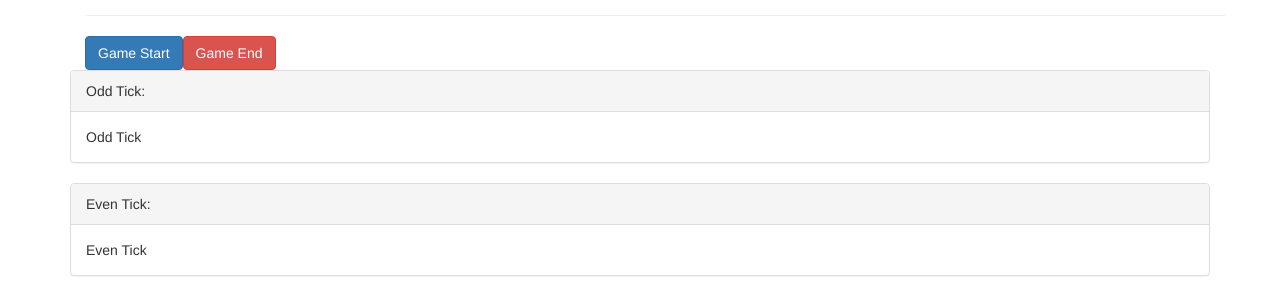
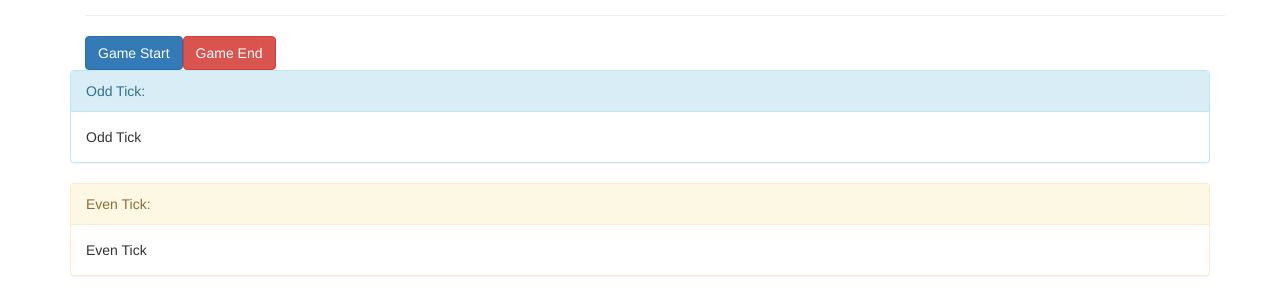
Before and after one commit to gowrishankarin/code_for_fun, an Angular app in the folder node/nestjs/gs-info-cli/: page / in a window 1280 px wide. Shown: the part 606-899 px from the top of the page. Built offline with nearby package versions, Linux system fonts and the light colour scheme.

Commit message:
ANGULAR8: Bootstrap panel colors changed

```diff
--- a/node/nestjs/gs-info-cli/src/app/game/even/even.component.html
+++ b/node/nestjs/gs-info-cli/src/app/game/even/even.component.html
@@ -1,4 +1,4 @@
-<div class="panel panel-default" (ticker)="onTick($event)">
+<div class="panel panel-warning">
     <div class="panel-heading" #heading>Even Tick: {{ tick }}</div>
     <div class="panel-body">
         <!-- <p>
--- a/node/nestjs/gs-info-cli/src/app/game/odd/odd.component.html
+++ b/node/nestjs/gs-info-cli/src/app/game/odd/odd.component.html
@@ -1,4 +1,4 @@
-<div class="panel panel-default" (ticker)="onTick($event)">
+<div class="panel panel-info">
     <div class="panel-heading" #heading>Odd Tick: {{ tick }}</div>
     <div class="panel-body">
         <!-- <p>
```
